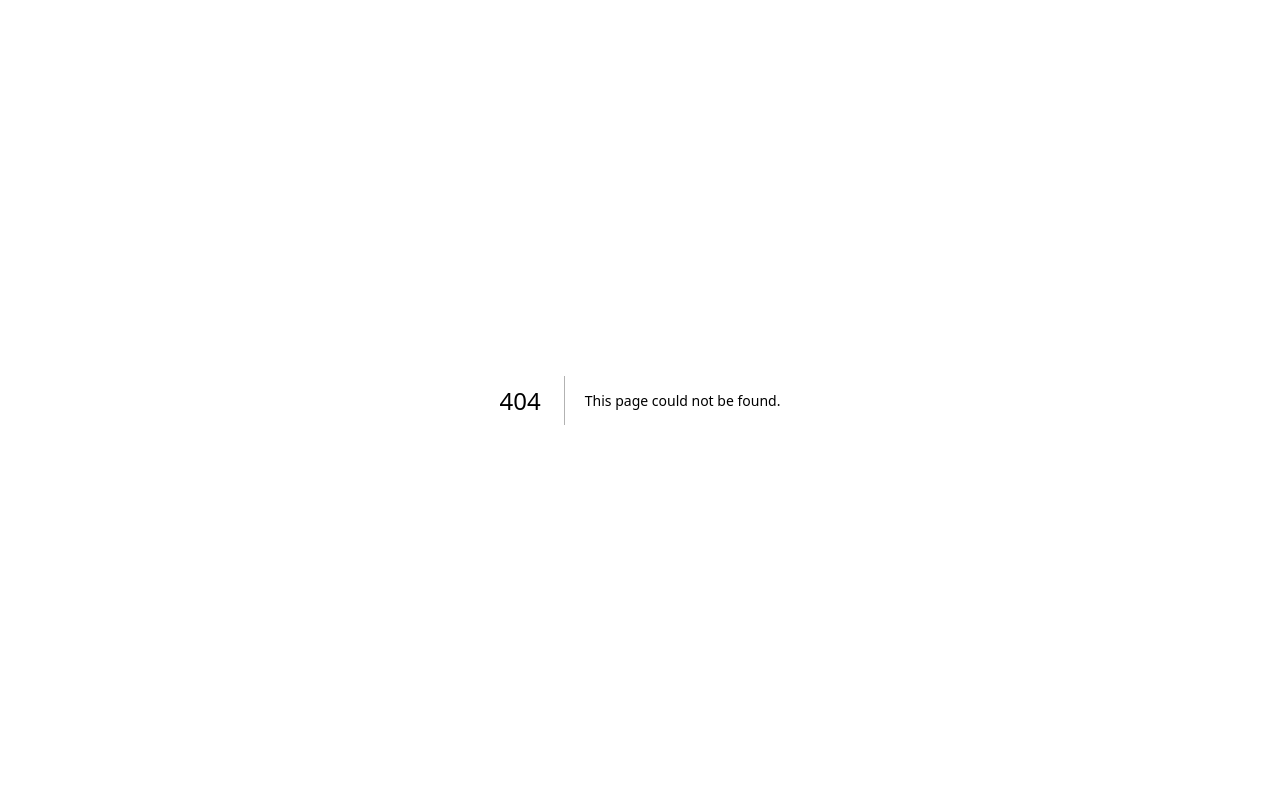
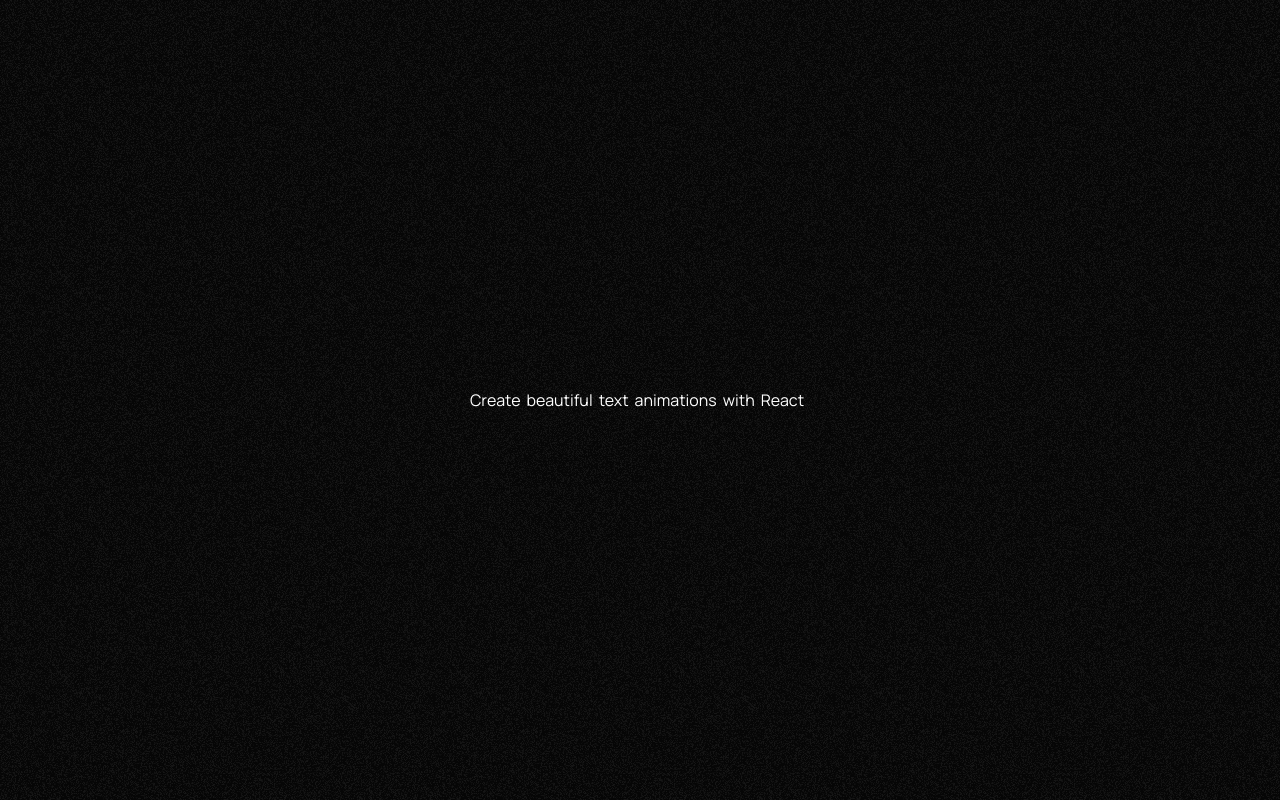
Before and after one commit to The-BlackShadoww/CryptoKeeper-animations, a Next.js app: page /blur-text-reveal in a window 1280 px wide. Before the commit this address had no page. Built offline with nearby package versions, Linux system fonts and the light colour scheme.

Commit message:
add blur text reveal page with animated text effects

```diff
--- /dev/null
+++ b/app/(main)/blur-text-reveal/page.tsx
@@ -0,0 +1,30 @@
+"use client";
+
+import React from "react";
+import { motion } from "framer-motion";
+
+const BlurTextRevealPage = () => {
+    const headline = "Create beautiful text animations with React";
+    const words = headline.split(" ");
+    // const letters = headline.split("");
+
+    return (
+        <div className="flex items-center justify-center h-screen">
+            <>
+                {words.map((word, i) => (
+                    <motion.p
+                        initial={{ opacity: 0, filter: "blur(10px)", y: 12 }}
+                        animate={{ opacity: 1, filter: "blur(0)", y: 0 }}
+                        transition={{ delay: i * 0.1, duration: 0.5 }}
+                        className="text-white inline-block mr-1.5"
+                        key={i}
+                    >
+                        {word}
+                    </motion.p>
+                ))}
+            </>
+        </div>
+    );
+};
+
+export default BlurTextRevealPage;
--- a/constant/index.ts
+++ b/constant/index.ts
@@ -32,4 +32,8 @@
         title: "Animated card swiper",
         url: "http://localhost:3000/animated-card-swiper",
     },
+    {
+        title: "Blur text reveal",
+        url: "http://localhost:3000/blur-text-reveal",
+    },
 ];
```
